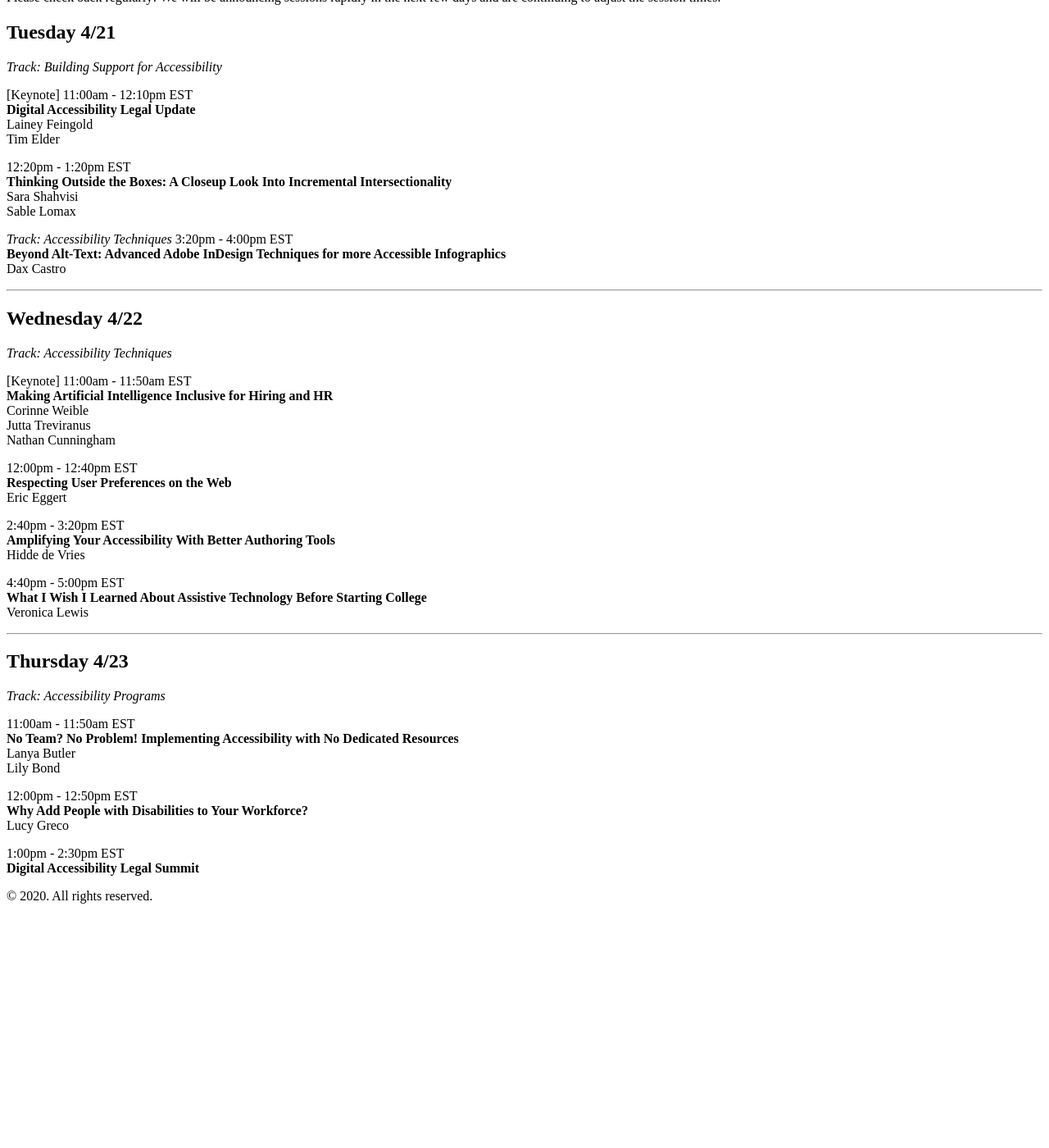
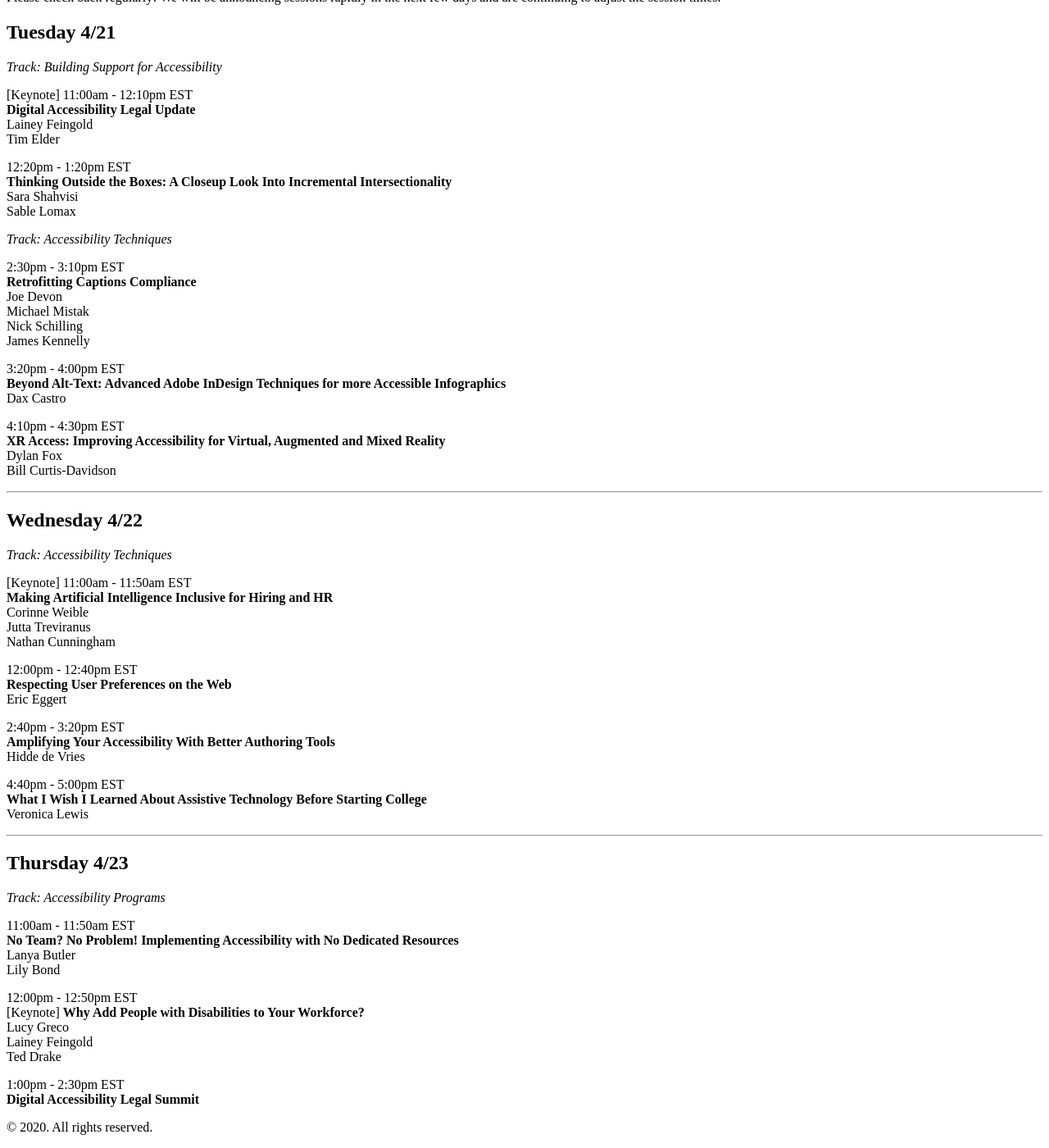
Before and after one commit to chiefkikio/AFutureDate, a Jekyll site: the page built from session_schedule.md, in a window 1280 px wide and 1400 px high, scrolled down 4008 px. Shown: the whole window at 82% size. Built offline with Jekyll 4.4.1, drawn with Linux system fonts in a browser that asks for light colours; Markdown is read by kramdown in place of the engine named in the settings; before the commit the page ends 5126 px from its top, so only the background shows below that.

Commit message:
feat(Session)[LB] Updates

```diff
--- a/session_schedule.md
+++ b/session_schedule.md
@@ -19,9 +19,22 @@ Sara Shahvisi<br>
 Sable Lomax
 
 <i>Track: Accessibility Techniques</i>
+
+2:30pm - 3:10pm EST <br>
+**Retrofitting Captions Compliance**<br>
+Joe Devon <br>
+Michael Mistak <br>
+Nick Schilling <br>
+James Kennelly <br>
+
 3:20pm - 4:00pm EST <br>
 **Beyond Alt-Text: Advanced Adobe InDesign Techniques for more Accessible Infographics**<br>
-Dax Castro
+Dax Castro <br>
+
+4:10pm - 4:30pm EST <br>
+**XR Access: Improving Accessibility for Virtual, Augmented and Mixed Reality**<br>
+Dylan Fox <br>
+Bill Curtis-Davidson <br>
 
 <hr>
 ## Wednesday 4/22
@@ -55,8 +68,10 @@ Lanya Butler<br>
 Lily Bond
 
 12:00pm - 12:50pm EST <br>
-**Why Add People with Disabilities to Your Workforce?**<br>
-Lucy Greco
+[Keynote] **Why Add People with Disabilities to Your Workforce?**<br>
+Lucy Greco <br>
+Lainey Feingold <br>
+Ted Drake <br>
 
 1:00pm - 2:30pm EST <br>
 **Digital Accessibility Legal Summit**
```
